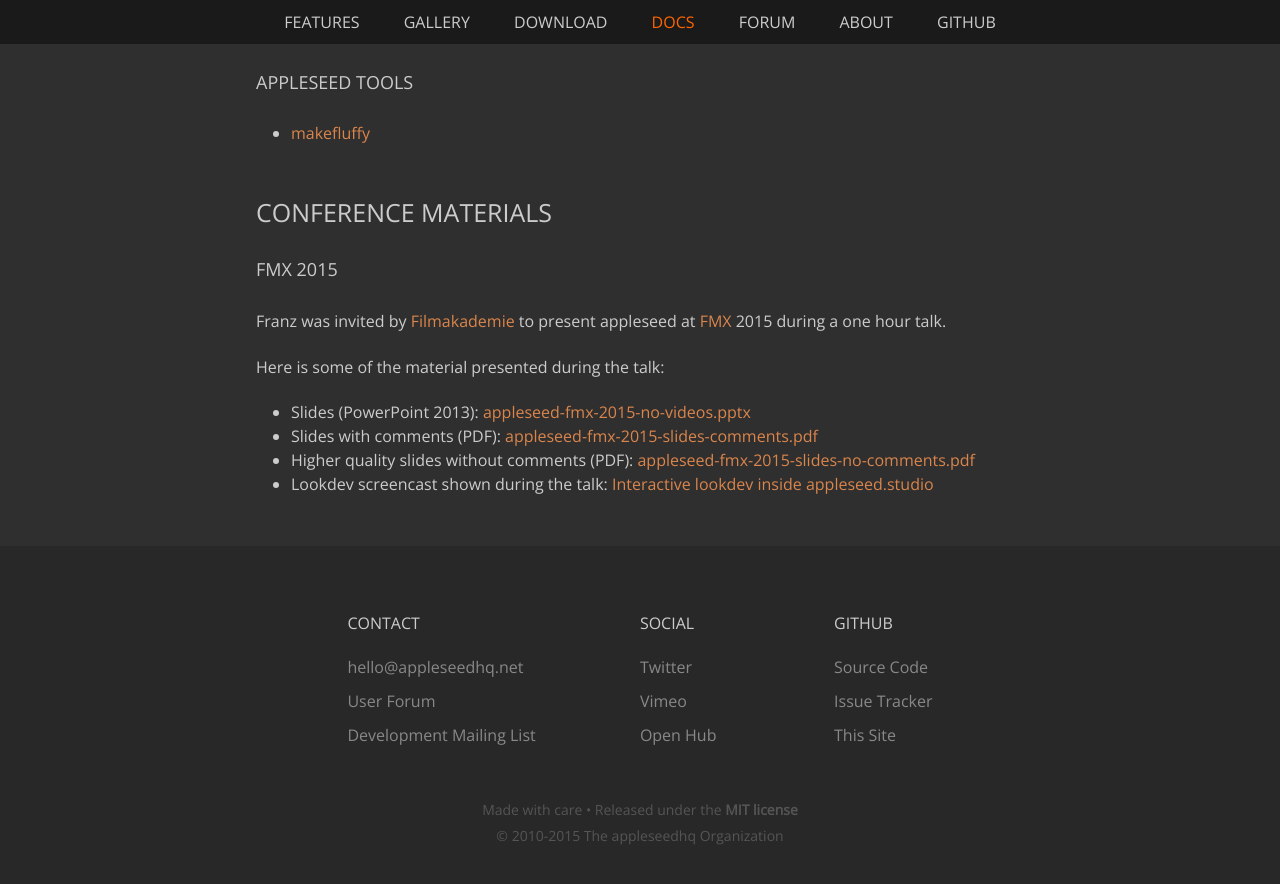
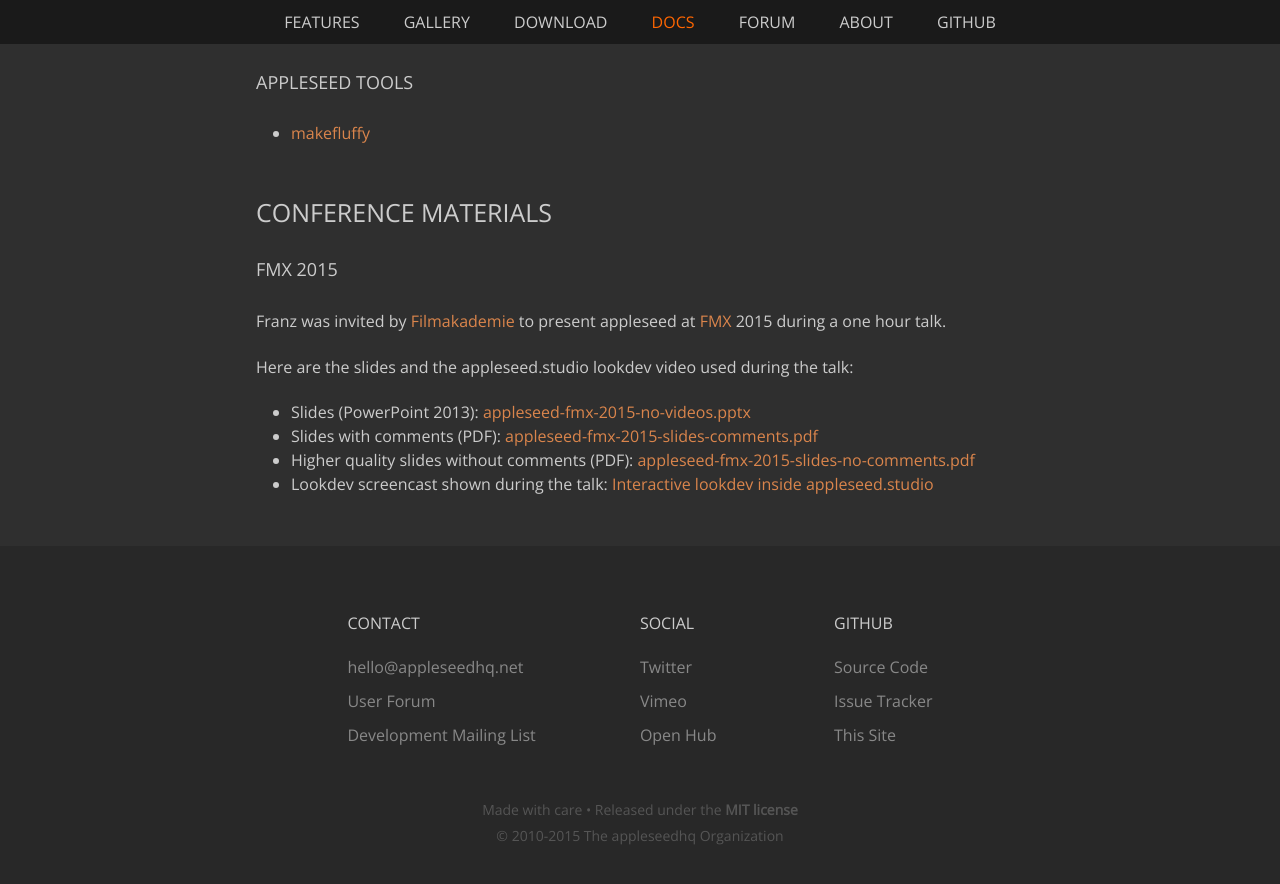
Before and after one commit to appleseedhq/appleseedhq.github.io, a Jekyll site: the page built from docs.md, in a window 1280 px wide and 900 px high, scrolled down 1095 px. Shown: the top 884 px of the window. Built offline with Jekyll 4.4.1, drawn with Linux system fonts in a browser that asks for light colours; nearby versions of some CDN libraries.

Commit message:
tweaked text.

```diff
--- a/docs.md
+++ b/docs.md
@@ -33,7 +33,7 @@
 
 Franz was invited by [Filmakademie](http://www.filmakademie.de/en/main-page/) to present appleseed at [FMX](http://fmx.de/) 2015 during a one hour talk.
 
-Here is some of the material presented during the talk:
+Here are the slides and the appleseed.studio lookdev video used during the talk:
 
 * Slides (PowerPoint 2013): [appleseed-fmx-2015-no-videos.pptx](/docs/fmx/2015/appleseed-fmx-2015-no-videos.pptx)
 * Slides with comments (PDF): [appleseed-fmx-2015-slides-comments.pdf](/docs/fmx/2015/appleseed-fmx-2015-slides-comments.pdf)
```
